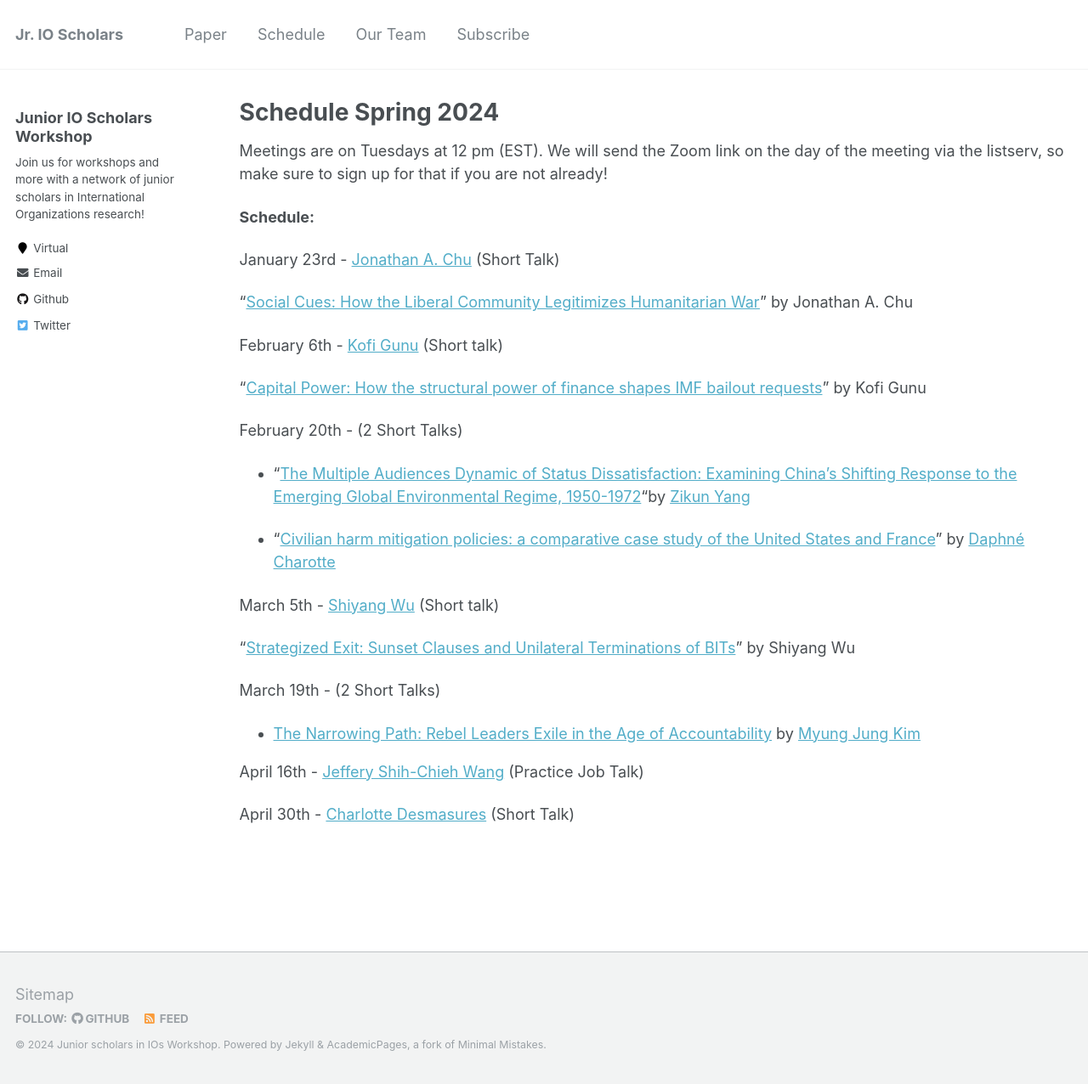
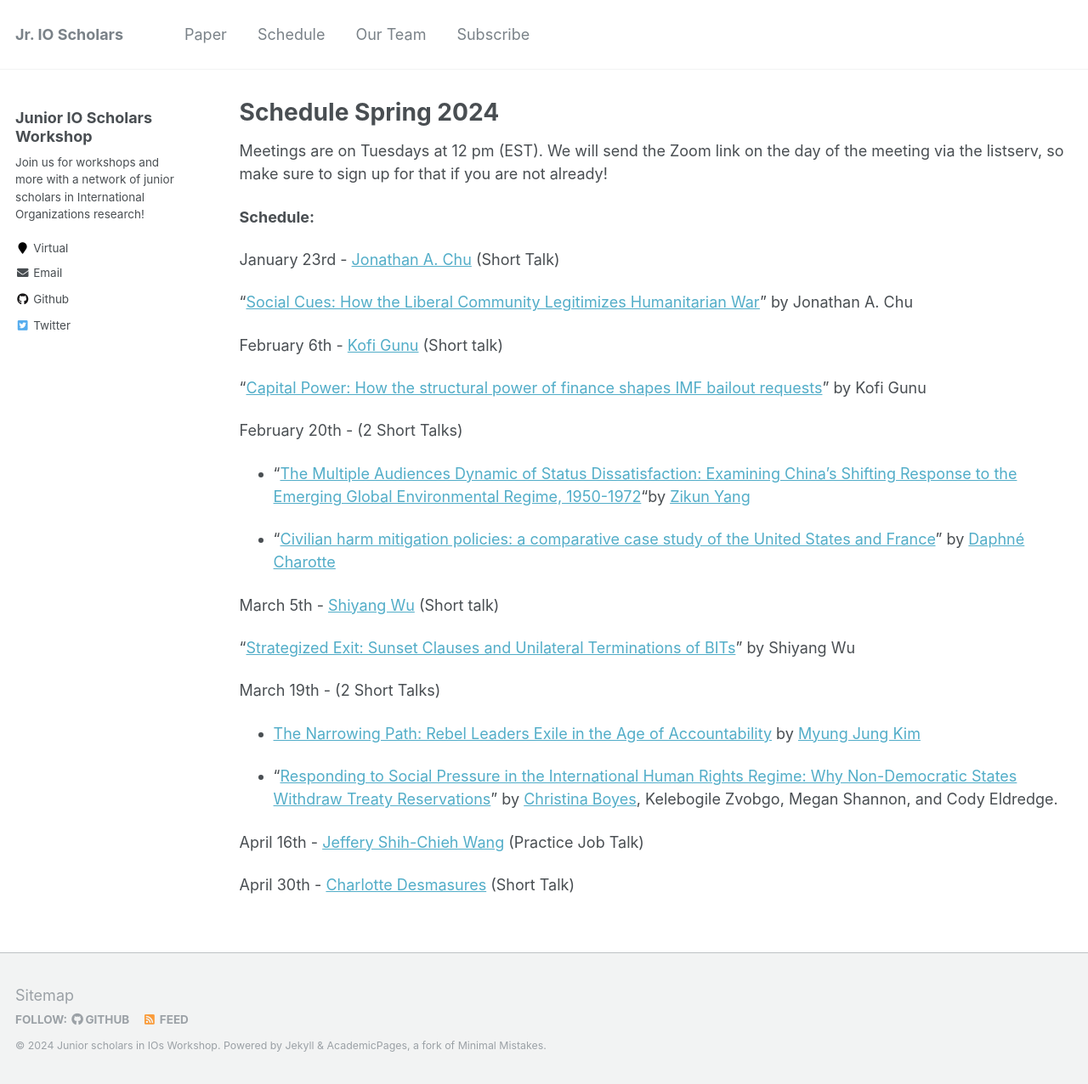
Before and after one commit to IO-workshop/IO-workshop.github.io, a Jekyll site: the page built from _pages/schedule.md, in a window 1280 px wide and 1276 px high. Shown: the whole window at 85% size. Built offline with Jekyll 4.4.1, drawn with Linux system fonts in a browser that asks for light colours.

Commit message:
update with final paper for 3/19

```diff
--- a/_pages/schedule.md
+++ b/_pages/schedule.md
@@ -33,7 +33,7 @@ March 19th - (2 Short Talks)
 
 - [The Narrowing Path: Rebel Leaders Exile in the Age of Accountability](https://io-workshop.github.io/files/JuniorIO_Exile_MJK_Mar2024.pdf) by [Myung Jung Kim](https://www.myungjungkim.com/)
 
-<!-- - "[Insert_title_here](https://io-workshop.github.io/files/insert_name_here.pdf)" by [Christina Boyes](https://scholar.google.com/citations?user=HIHu46UAAAAJ&hl=en) and -->
+- "[Responding to Social Pressure in the International Human Rights Regime: Why Non-Democratic States Withdraw Treaty Reservations](https://io-workshop.github.io/files/ZSEB Draft 12-23-2023.pdf)" by [Christina Boyes](https://scholar.google.com/citations?user=HIHu46UAAAAJ&hl=en), Kelebogile Zvobgo, Megan Shannon, and Cody Eldredge.
 
 April 16th - [Jeffery Shih-Chieh Wang](https://jeffery-wang.com/) (Practice Job Talk)
 
```
Also changed, not shown: 1 other file.
